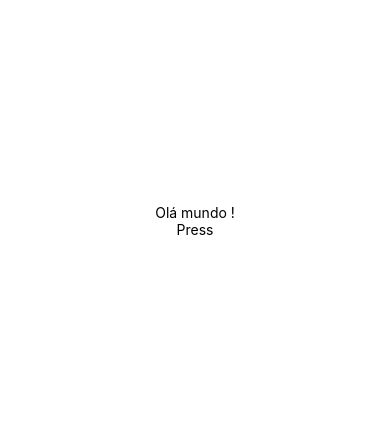
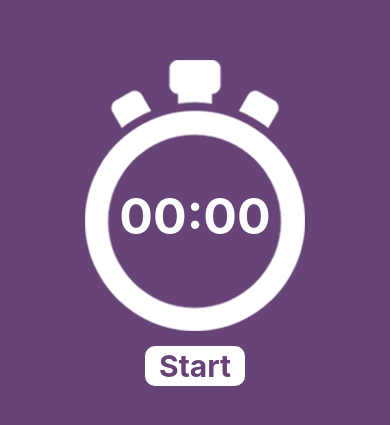
Before and after one commit to GilsonMendes/Projeto_Pomodoro, a React Native app in the folder AppPomodoro/: screen / in a window 390 px wide. Shown: the part 201-626 px from the top of the page. Built offline with nearby package versions, Linux system fonts and the light colour scheme.

Commit message:
Add Estilos da tela e personalição dos componentes

```diff
--- a/AppPomodoro/src/components/btnPrincipal.js
+++ b/AppPomodoro/src/components/btnPrincipal.js
@@ -1,11 +1,12 @@
 import { Text, TouchableOpacity, View } from "react-native";
+import styles from "./styles";
 
 export default props => {
     return(
 
-        <View>
-            <TouchableOpacity>
-                <Text>Press</Text>
+        <View style={styles.btnArea}>
+            <TouchableOpacity style={styles.btn}>
+                <Text style={styles.btnTxt}>Start</Text>
             </TouchableOpacity>
         </View>
 
--- a/AppPomodoro/src/components/styles.js
+++ b/AppPomodoro/src/components/styles.js
@@ -4,7 +4,38 @@ export default StyleSheet.create({
     container:{
         flex: 1,
         alignItems:'center',
+        justifyContent:'center',
+        backgroundColor:'#647'
+
+    },
+
+    txtTimer:{
+        color:'#FFF',
+        fontSize: 50,
+        fontWeight: 700,
+        marginTop: -150
+    },
+    btnArea:{
+        alignItems: 'center',
         justifyContent:'center'
 
+    },
+
+    btn:{
+        alignItems:'center',
+        justifyContent:'center',
+        marginTop: 100,
+        backgroundColor:'#FFF',
+        width: 100,
+        height:40,
+        borderRadius: 10
+    },
+
+    btnTxt:{
+        color:'#647',
+        fontSize: 30,
+        fontWeight:700
     }
+
+
 })
--- a/AppPomodoro/src/screens/index.js
+++ b/AppPomodoro/src/screens/index.js
@@ -1,6 +1,6 @@
 
 import React, { Component } from "react";
-import { Text, View } from "react-native";
+import { Image, Text, View } from "react-native";
 import Styles from "../components/styles"
 import BtnPrincipal from "../components/btnPrincipal";
 
@@ -10,7 +10,10 @@ class TelaPrincipal extends Component{
         return(
 
                 <View style ={Styles.container}>
-                    <Text>Olá mundo !</Text>
+                    <Image
+                    source={require('../assets/cronometro.png')}
+                    />
+                    <Text style={Styles.txtTimer}>00:00</Text>
                     <BtnPrincipal/>
                 </View>
 
```
